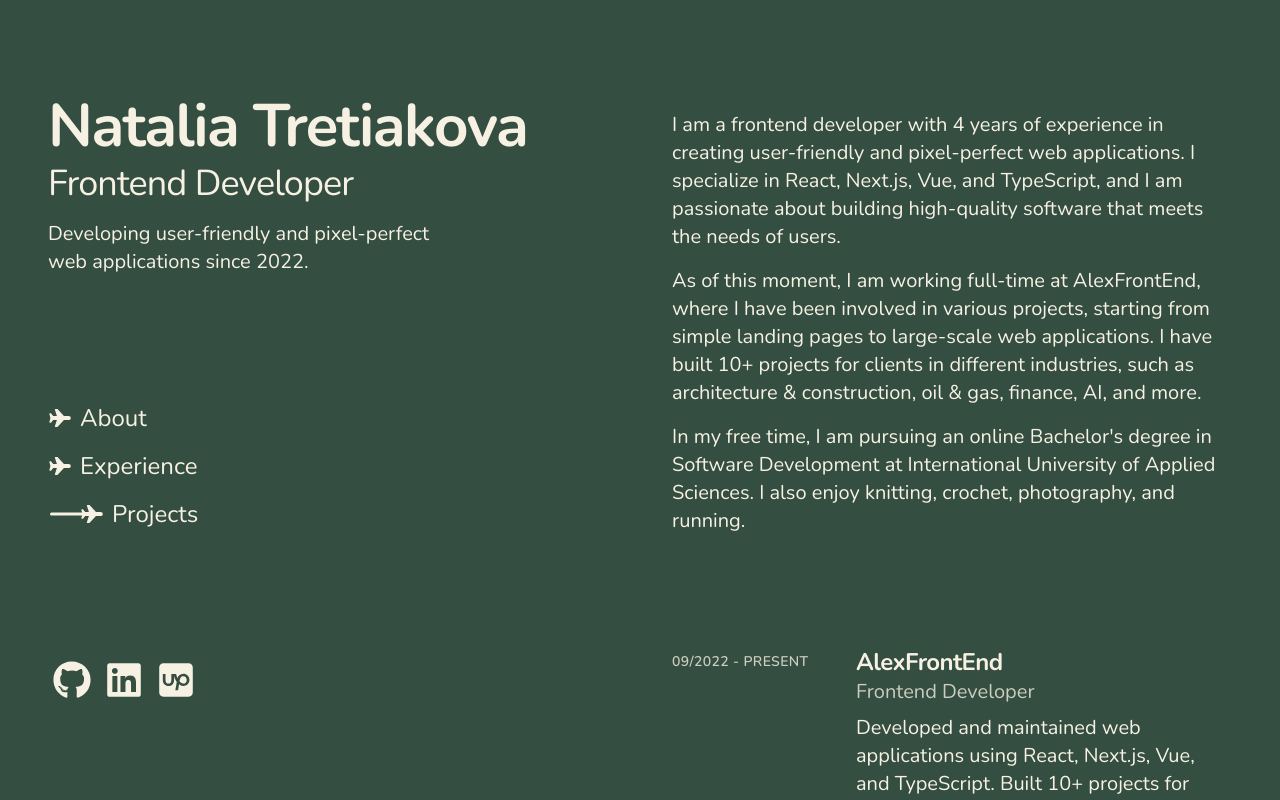
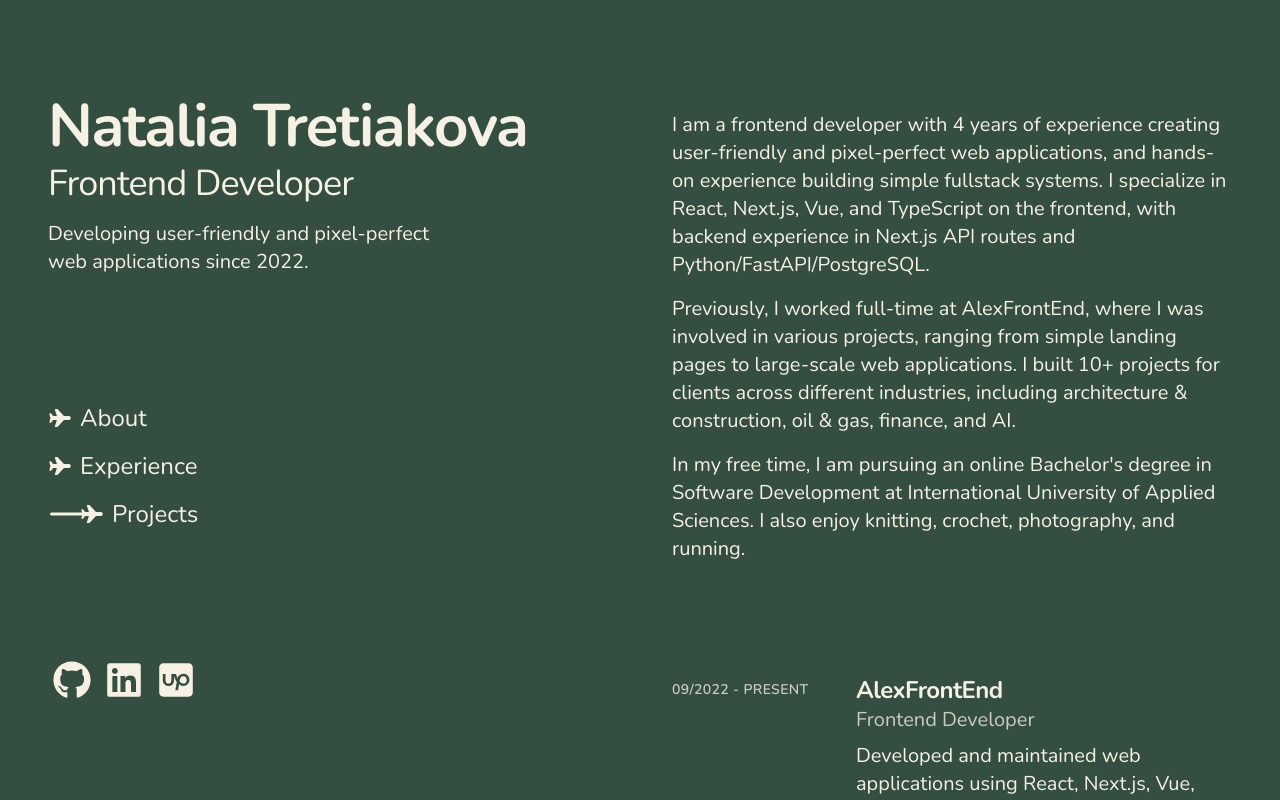
Before and after one commit to Natalia912/Personal-Web-Portfolio, a Next.js app: page / in a window 1280 px wide. Shown: the top 800 px of the page. Built offline with nearby package versions, Linux system fonts and the light colour scheme.

Commit message:
update about me and CV

```diff
--- a/src/shared/data/data.ts
+++ b/src/shared/data/data.ts
@@ -11,8 +11,8 @@ export const about: AboutType = {
   shortDescription:
     "Developing user-friendly and pixel-perfect web applications since 2022.",
   longDescription: [
-    `I am a frontend developer with ${new Date().getFullYear() - 2022} years of experience in creating user-friendly and pixel-perfect web applications. I specialize in React, Next.js, Vue, and TypeScript, and I am passionate about building high-quality software that meets the needs of users.`,
-    `As of this moment, I am working full-time at AlexFrontEnd, where I have been involved in various projects, starting from simple landing pages to large-scale web applications. I have built 10+ projects for clients in different industries, such as architecture & construction, oil & gas, finance, AI, and more.`,
+    `I am a frontend developer with 4 years of experience creating user-friendly and pixel-perfect web applications, and hands-on experience building simple fullstack systems. I specialize in React, Next.js, Vue, and TypeScript on the frontend, with backend experience in Next.js API routes and Python/FastAPI/PostgreSQL.`,
+    `Previously, I worked full-time at AlexFrontEnd, where I was involved in various projects, ranging from simple landing pages to large-scale web applications. I built 10+ projects for clients across different industries, including architecture & construction, oil & gas, finance, and AI.`,
     `In my free time, I am pursuing an online Bachelor's degree in Software Development at International University of Applied Sciences. I also enjoy knitting, crochet, photography, and running.`,
   ],
 };
@@ -114,6 +114,8 @@ export const projects: ProjectType[] = [
       "TanStack Query",
       "Vue Router",
       "Vite",
+      "FastAPI",
+      "PostgreSQL",
     ],
     slug: "rocky-jam",
     featuredImage: "/4-1.png",
```
Also changed, not shown: 1 other file (tests, documents, lock files or other folders).
